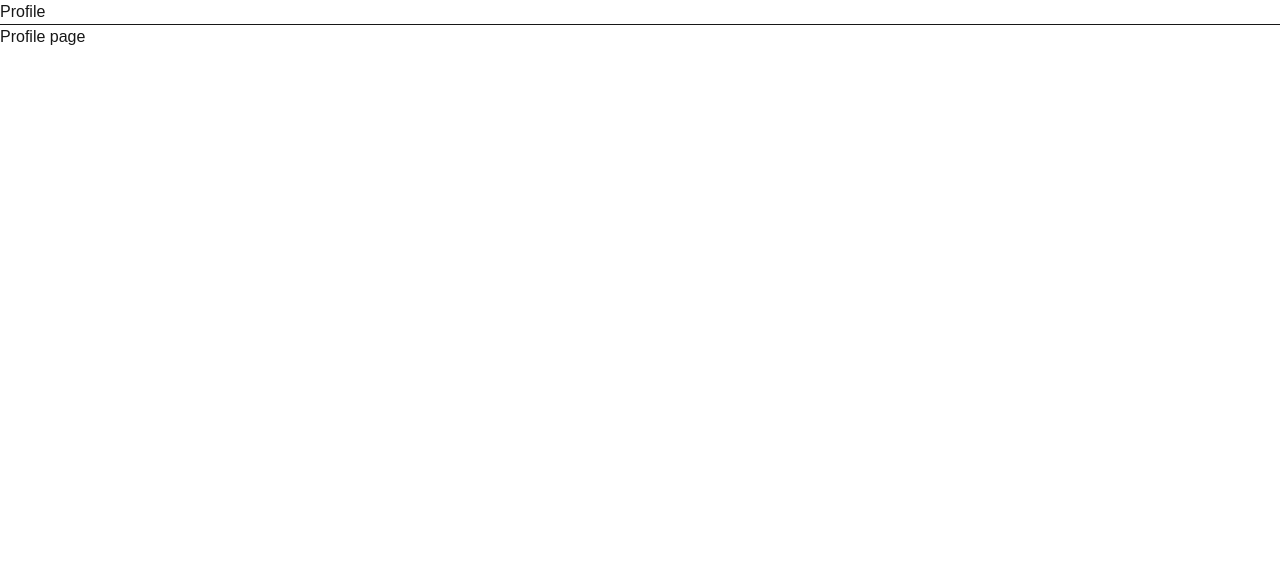
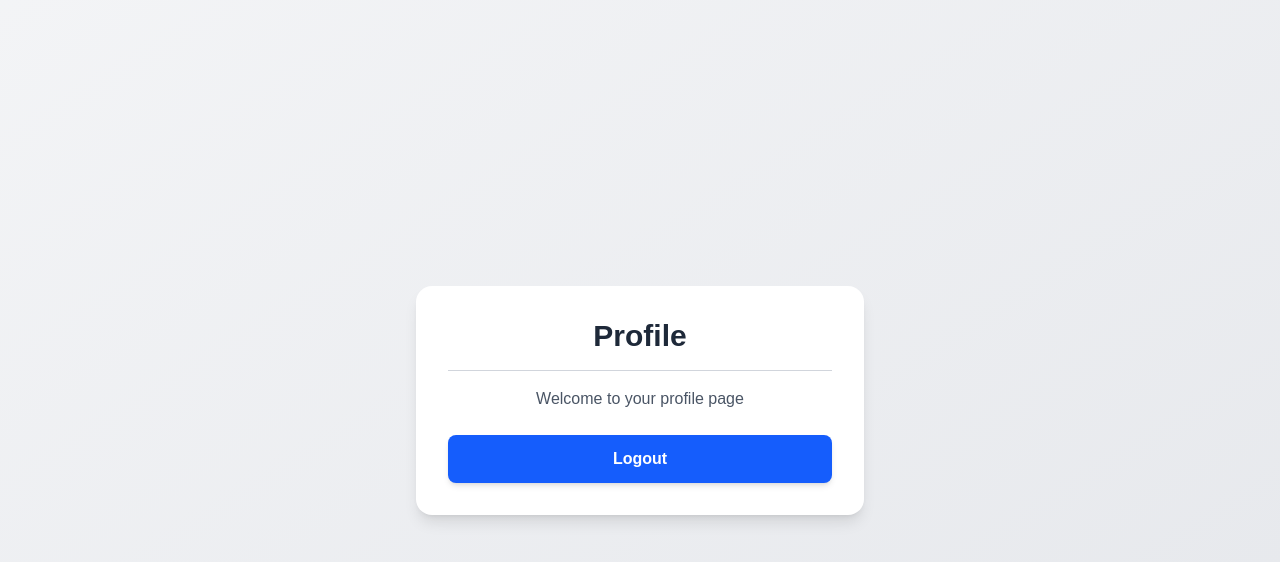
Before and after one commit to shivkantx/youtube-next-js, a Next.js app: page /profile in a window 1280 px wide. Shown: the top 562 px of the page. Built offline with nearby package versions, Linux system fonts and the light colour scheme.

Commit message:
logout component added and  working fine

```diff
--- a/package.json
+++ b/package.json
@@ -22,6 +22,7 @@
   "devDependencies": {
     "@eslint/eslintrc": "^3",
     "@tailwindcss/postcss": "^4",
+    "@types/jsonwebtoken": "^9.0.10",
     "@types/node": "^20",
     "@types/react": "^19",
     "@types/react-dom": "^19",
--- /dev/null
+++ b/src/app/api/users/logout/route.ts
@@ -0,0 +1,15 @@
+import { NextResponse } from "next/server";
+
+export async function GET() {
+  try {
+    const response = NextResponse.json({
+      message: "Logout successfully!",
+      success: true,
+    });
+
+    response.cookies.set("token", "", { httpOnly: true, expires: new Date(0) });
+    return response;
+  } catch (error: any) {
+    return NextResponse.json({ error: error.message }, { status: 500 });
+  }
+}
--- a/src/app/profile/page.tsx
+++ b/src/app/profile/page.tsx
@@ -1,11 +1,35 @@
+"use client";
+import axios from "axios";
+import Link from "next/link";
 import React from "react";
+import { toast } from "react-hot-toast";
+import { useRouter } from "next/navigation";
 
 function ProfilePage() {
+  const router = useRouter();
+  const logout = async () => {
+    try {
+      await axios.get("/api/users/logout");
+      toast.success("Logout successful");
+      router.push("/login");
+    } catch (error: any) {
+      console.log(error.message);
+      toast.error(error.message || "Logout failed");
+    }
+  };
   return (
-    <div>
-      <h1>Profile</h1>
-      <hr />
-      <p>Profile page</p>
+    <div className="flex items-center justify-center min-h-screen bg-gradient-to-br from-gray-100 to-gray-200 p-4">
+      <div className="w-full max-w-md bg-white rounded-2xl shadow-lg p-8 text-center">
+        <h1 className="text-3xl font-bold text-gray-800 mb-4">Profile</h1>
+        <hr className="my-4 border-gray-300" />
+        <p className="text-gray-600 mb-6">Welcome to your profile page</p>
+        <button
+          onClick={logout}
+          className="w-full py-3 bg-blue-600 font-semibold text-white rounded-lg shadow-md hover:bg-blue-700 hover:scale-105 transition"
+        >
+          Logout
+        </button>
+      </div>
     </div>
   );
 }
```
Also changed, not shown: 1 other file (tests, documents, lock files or other folders).
